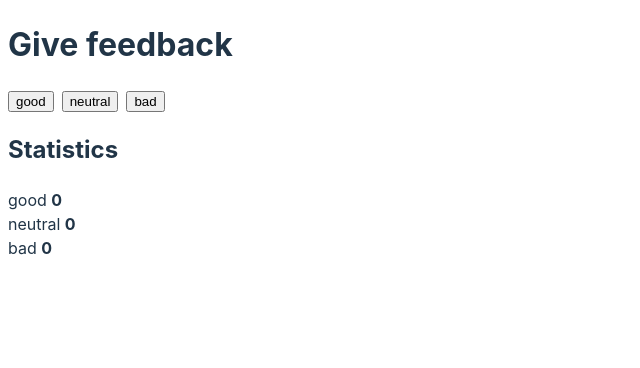
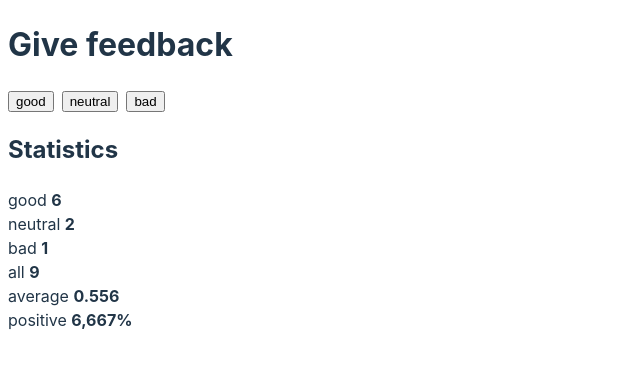
Before and after one commit to zelinka-marek/fullstack-unicafe, a React (Vite) app: page / in a window 1280 px wide. Shown: the top 368 px of the page, without its empty margins (0-640 px from the left). Built offline with nearby package versions, Linux system fonts and the light colour scheme.

Commit message:
solve ex2

```diff
--- a/src/App.jsx
+++ b/src/App.jsx
@@ -1,7 +1,18 @@
 import { useState } from "react";
 
+const decimalFormatter = new Intl.NumberFormat("en-US", {
+  style: "decimal",
+});
+
+const percentageFormatter = new Intl.NumberFormat("en-US", {
+  style: "percent",
+});
+
 export function App() {
-  const [feedback, setFeedback] = useState({ good: 0, neutral: 0, bad: 0 });
+  const [feedback, setFeedback] = useState({ good: 6, neutral: 2, bad: 1 });
+  const allFeedback = feedback.good + feedback.neutral + feedback.bad;
+  const average = (feedback.good - feedback.bad) / allFeedback;
+  const positive = (feedback.good / allFeedback) * 100;
 
   const addFeedback = (type) => {
     setFeedback((feedback) => ({
@@ -26,13 +37,22 @@ export function App() {
       </div>
       <h2>Statistics</h2>
       <div>
-        good <strong>{feedback.good}</strong>
+        good <strong>{decimalFormatter.format(feedback.good)}</strong>
       </div>
       <div>
-        neutral <strong>{feedback.neutral}</strong>
+        neutral <strong>{decimalFormatter.format(feedback.neutral)}</strong>
       </div>
       <div>
-        bad <strong>{feedback.bad}</strong>
+        bad <strong>{decimalFormatter.format(feedback.bad)}</strong>
+      </div>
+      <div>
+        all <strong>{decimalFormatter.format(allFeedback)}</strong>
+      </div>
+      <div>
+        average <strong>{decimalFormatter.format(average)}</strong>
+      </div>
+      <div>
+        positive <strong>{percentageFormatter.format(positive)}</strong>
       </div>
     </>
   );
```
